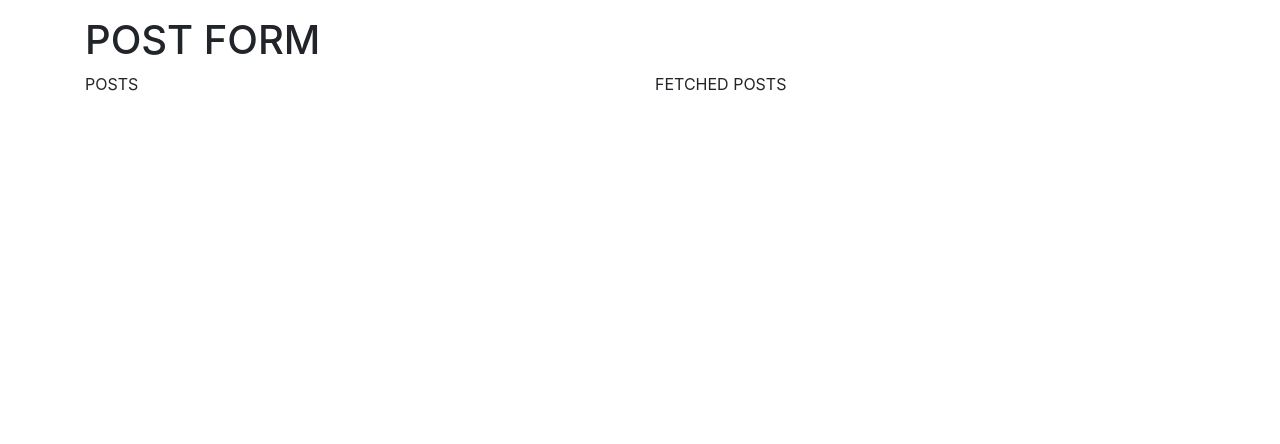
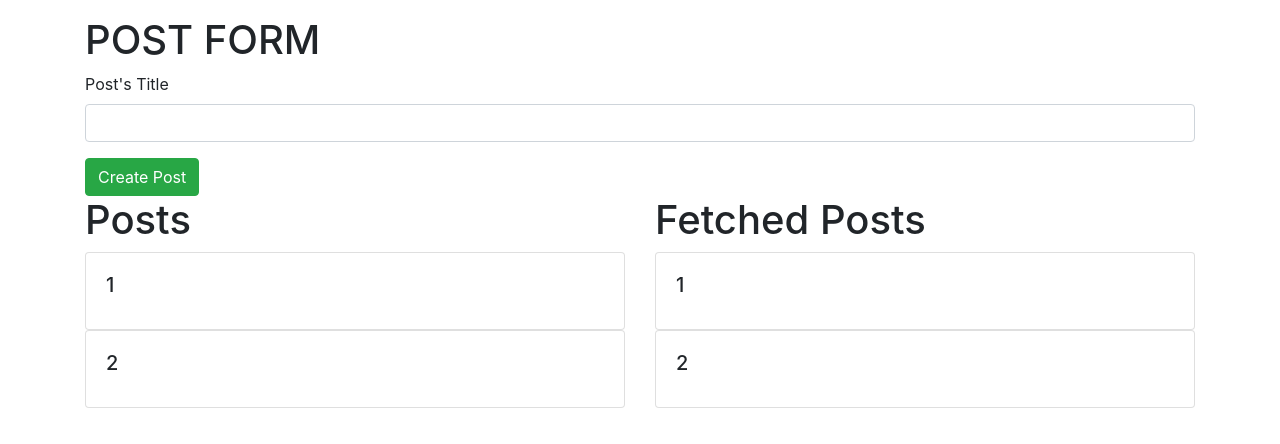
Before and after one commit to MayBlackwood/react-redux-saga, a React (Create React App) app: page / in a window 1280 px wide. Shown: the top 444 px of the page. Built offline with nearby package versions, Linux system fonts and the light colour scheme.

Commit message:
Initial skeleton of page

```diff
--- a/src/App.js
+++ b/src/App.js
@@ -1,5 +1,8 @@
 import React from 'react';
 import PostForm from './components/PostForm';
+import Posts from './components/Posts';
+import Post from './components/Post';
+import FetchedPosts from './components/FetchedPosts';
 
 function App() {
   return (
@@ -10,8 +13,8 @@ function App() {
         </div>
       </div>
       <div className="row">
-        <div className="col">POSTS</div>
-        <div className="col">FETCHED POSTS  </div>
+        <div className="col"><Posts posts={[{title: 1, id: 1}, {title: 2, id: 2}]}/></div>
+        <div className="col"><FetchedPosts posts={[{title: 1, id: 1}, {title: 2, id: 2}]} /></div>
       </div>
     </div>
   );
--- a/src/components/FetchedPosts.js
+++ b/src/components/FetchedPosts.js
@@ -1,9 +1,16 @@
 import React from 'react';
+import Post from './Post';
 
-export default () => {
+export default ({posts}) => {
+    if (!posts.length) {
+        return <button className="btn btn-primary">Load posts</button>
+    }
     return (
-        <div>
+        <>
             <h1>Fetched Posts</h1>
-        </div>
+            <div>
+                {posts.map(post => <Post post={post} key={post.key} />)}
+            </div>
+        </>
     )
 };
--- a/src/components/Post.js
+++ b/src/components/Post.js
@@ -1,9 +1,11 @@
 import React from 'react';
 
-export default () => {
+export default ({post}) => {
     return (
-        <div>
-            <h1>Post</h1>
+        <div className="card">
+            <div className="card-body">
+                <h5 className="card-title">{post.title}</h5>
+            </div>
         </div>
     )
 };
--- a/src/components/PostForm.js
+++ b/src/components/PostForm.js
@@ -5,11 +5,21 @@ class PostForm extends Component {
         super(props);
         this.state = {};
     }
+
+    handleSubmitClick = (e) => {
+        e.preventDefault();
+    }
+
     render () {
         return (
-            <div>
+            <form onSubmit={this.handleSubmitClick}>
                 <h1>POST FORM</h1>
-            </div>
+                <div className="form-group">
+                    <label htmlFor="title">Post's Title</label>
+                    <input type="text" className="form-control" id="title"></input>
+                </div>
+                <button className="btn btn-success" type="submit">Create Post</button>
+            </form>
         )
     }
 }
--- a/src/components/Posts.js
+++ b/src/components/Posts.js
@@ -1,9 +1,16 @@
 import React from 'react';
+import Post from './Post';
 
-export default () => {
+export default ({posts}) => {
+    if (!posts.length) {
+        return <h5>There is no posts here yet.</h5>
+    }
     return (
-        <div>
+        <>
             <h1>Posts</h1>
-        </div>
+            <div>
+                {posts.map(post => <Post post={post} key={post.key} />)}
+            </div>
+        </>
     )
 };
```
